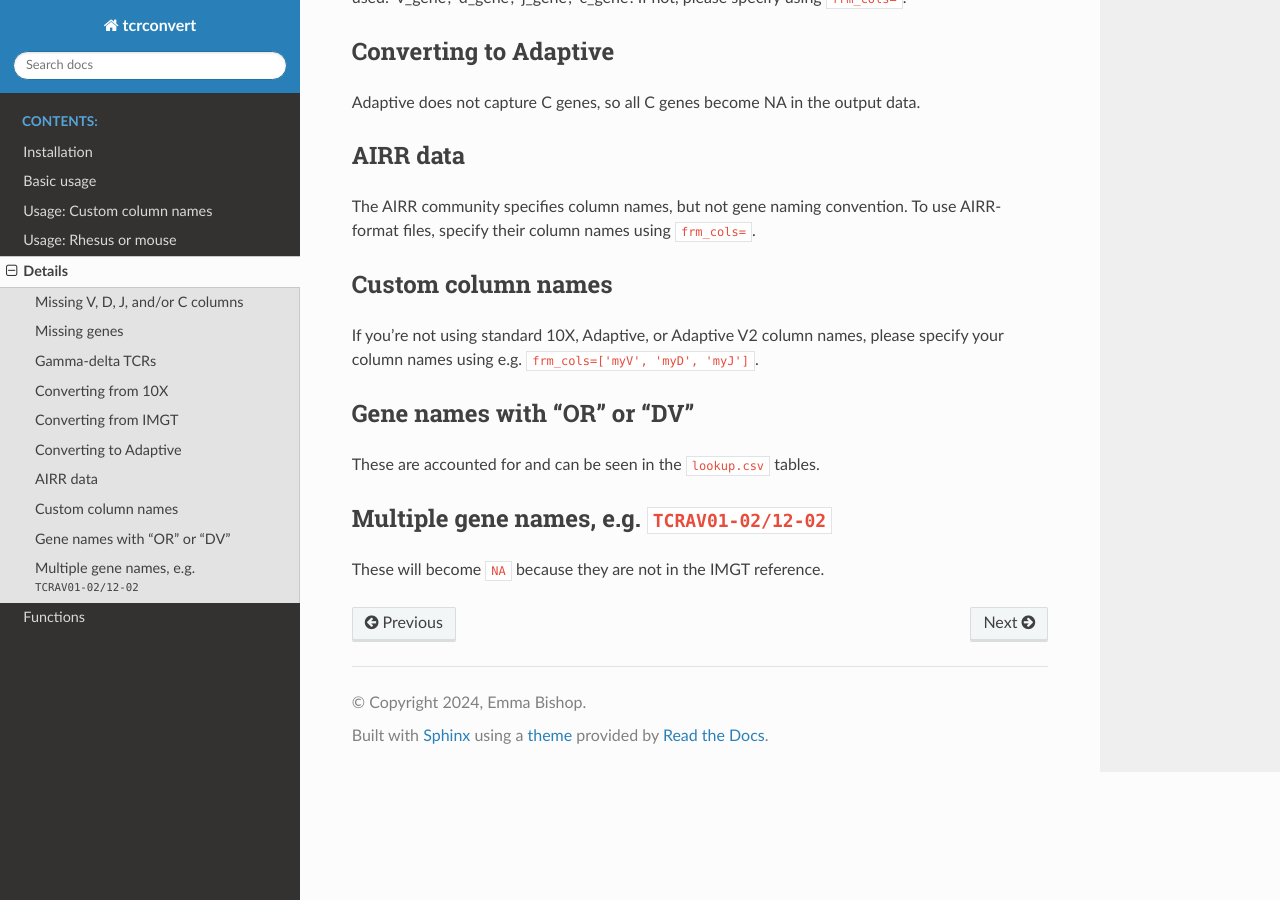
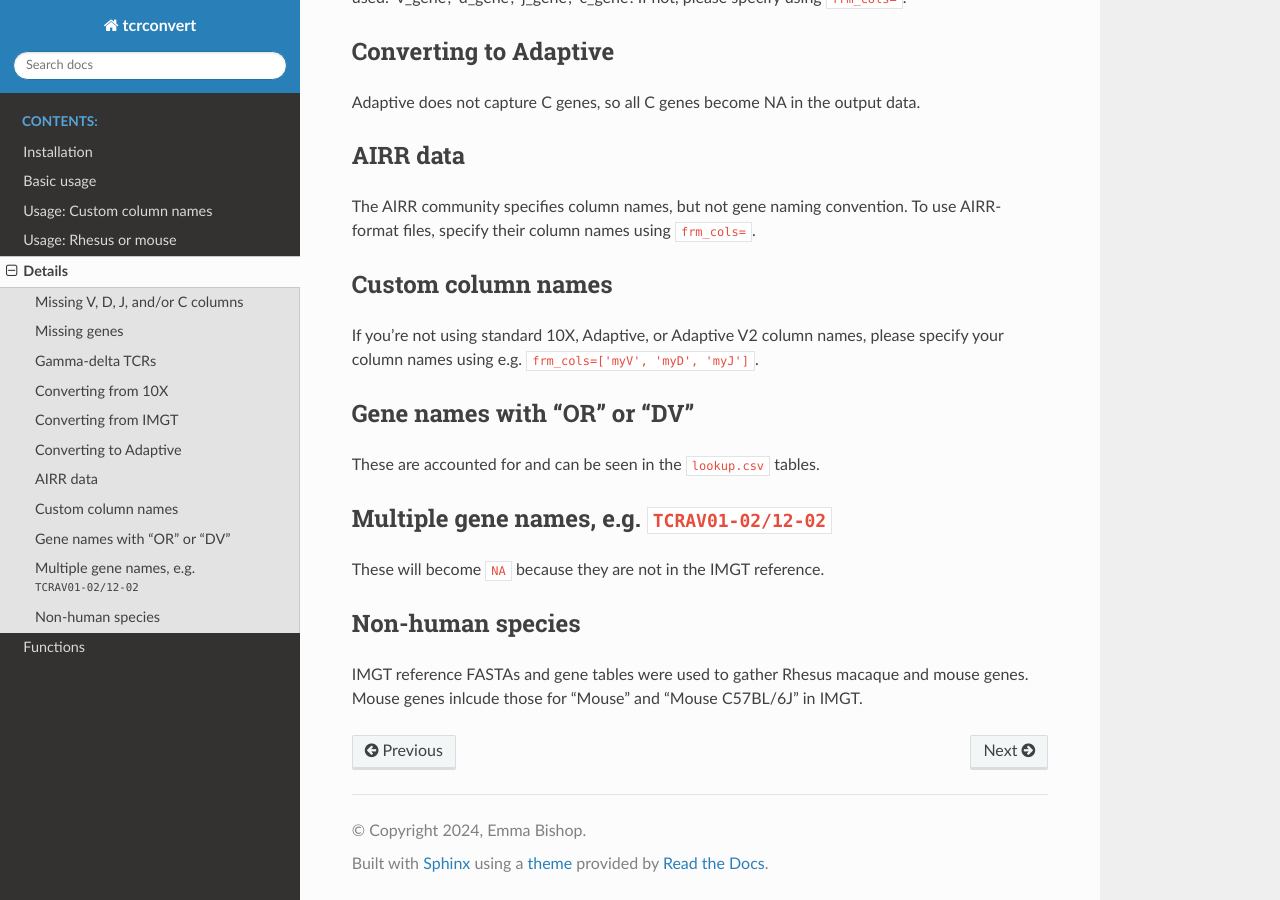
Before and after one commit to seshadrilab/tcrconvert, a Sphinx documentation site: the page built from docs/source/details.rst, in a window 1280 px wide and 900 px high, scrolled down 769 px. Built offline with Sphinx 7.4.7 and the Read the Docs theme 2.0.0, drawn with Linux system fonts in a browser that asks for light colours.

Commit message:
Note black 6 mouse genes in docs

```diff
--- a/docs/source/details.rst
+++ b/docs/source/details.rst
@@ -63,3 +63,9 @@ Multiple gene names, e.g. ``TCRAV01-02/12-02``
 ----------------------------------------------
 
 These will become ``NA`` because they are not in the IMGT reference.
+
+
+Non-human species
+----------------------------------------------
+
+IMGT reference FASTAs and gene tables were used to gather Rhesus macaque and mouse genes. Mouse genes inlcude those for "Mouse" and "Mouse C57BL/6J" in IMGT.
```
